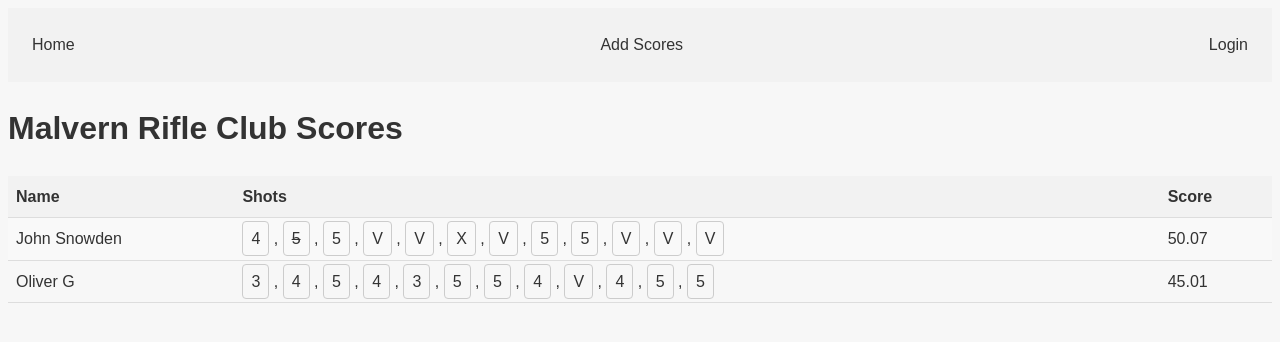
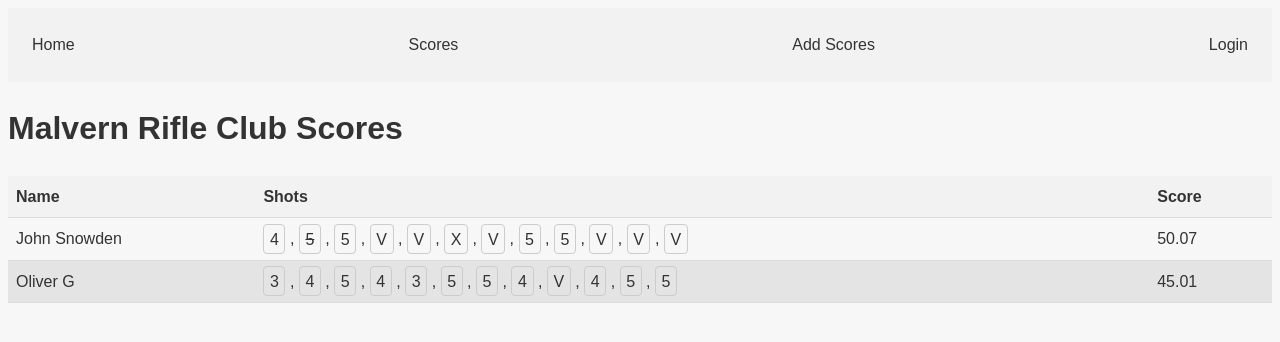
Before and after one commit to DAlexanderNZ/target-rifle-scores, a Flask app: page / in a window 1280 px wide. Shown: the top 342 px of the page. Run offline with Flask 3, Linux system fonts and the light colour scheme; parts of the project's set-up code (start-up, migrations or seed data) failed here and were passed over; some libraries are stand-ins or nearby versions.

Commit message:
displaying all scores from db workingish

```diff
--- a/static/css/styles.css
+++ b/static/css/styles.css
@@ -47,15 +47,15 @@ th {
   background-color: #f2f2f2;
 }
 
-tr:nth-child(even) {
-  background-color: #f9f9f9;
+tr:nth-child(odd) {
+  background-color: #e4e4e4;
 }
 
 /* Form Styles */
 select, .shot, .sighter {
   border: 1px solid #ccc;
   border-radius: 0.25em;
-  padding: 0.5em;
+  padding: 0.35em;
   margin-top: 0.5em;
   font-size: 1em;
 }
--- a/templates/base.html
+++ b/templates/base.html
@@ -10,6 +10,7 @@
     <body>
         <nav>
             <a href="{{ url_for('index') }}">Home</a>
+            <a href="{{ url_for('all_scores') }}">Scores</a>
             <a href="{{ url_for('add_score') }}">Add Scores</a>
             <a href="/login.html">Login</a>
         </nav>
```
Also changed, not shown: templates/allscores.html (+16 -1 lines).
